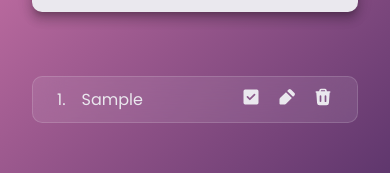
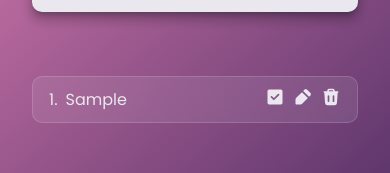
Before and after one commit to KareemZuwa/Happ-todo, a React (Vite) app: page / in a window 390 px wide. Both pictures are taken after typing "Sample" into the empty fields and a click on the button "Add Task". Shown: the part 341-514 px from the top of the page. Built offline with nearby package versions, Linux system fonts and the light colour scheme.

Commit message:
fixing listitem responsive bug

```diff
--- a/src/components/TodoListItem.tsx
+++ b/src/components/TodoListItem.tsx
@@ -10,7 +10,7 @@ const Box = styled.div`
   text-align: start;
 
   @media ${device.mobileL} {
-    gap: 1rem;
+    gap: 0.5rem;
   }
 `;
 
--- a/src/styles/styles.ts
+++ b/src/styles/styles.ts
@@ -61,6 +61,10 @@ export const DialogBox = styled.div`
   padding: 1rem 1.25rem 3rem;
   border-radius: ${theme.borders.md};
   width: ${theme.breakpoints.xs};
+
+  @media ${device.mobileL} {
+    margin: 0rem 2rem;
+  }
 `;
 
 export const ItemBox = styled.li<{ $backgroundColor?: string }>`
@@ -74,6 +78,10 @@ export const ItemBox = styled.li<{ $backgroundColor?: string }>`
   justify-content: space-between;
   padding: 0.625rem 1.5rem;
   gap: 1.5rem;
+
+  @media ${device.mobileL} {
+    padding: 0.625rem 1rem;
+  }
 `;
 
 /*** TYPOGRAPHY STYLED COMPONENTS */
```
